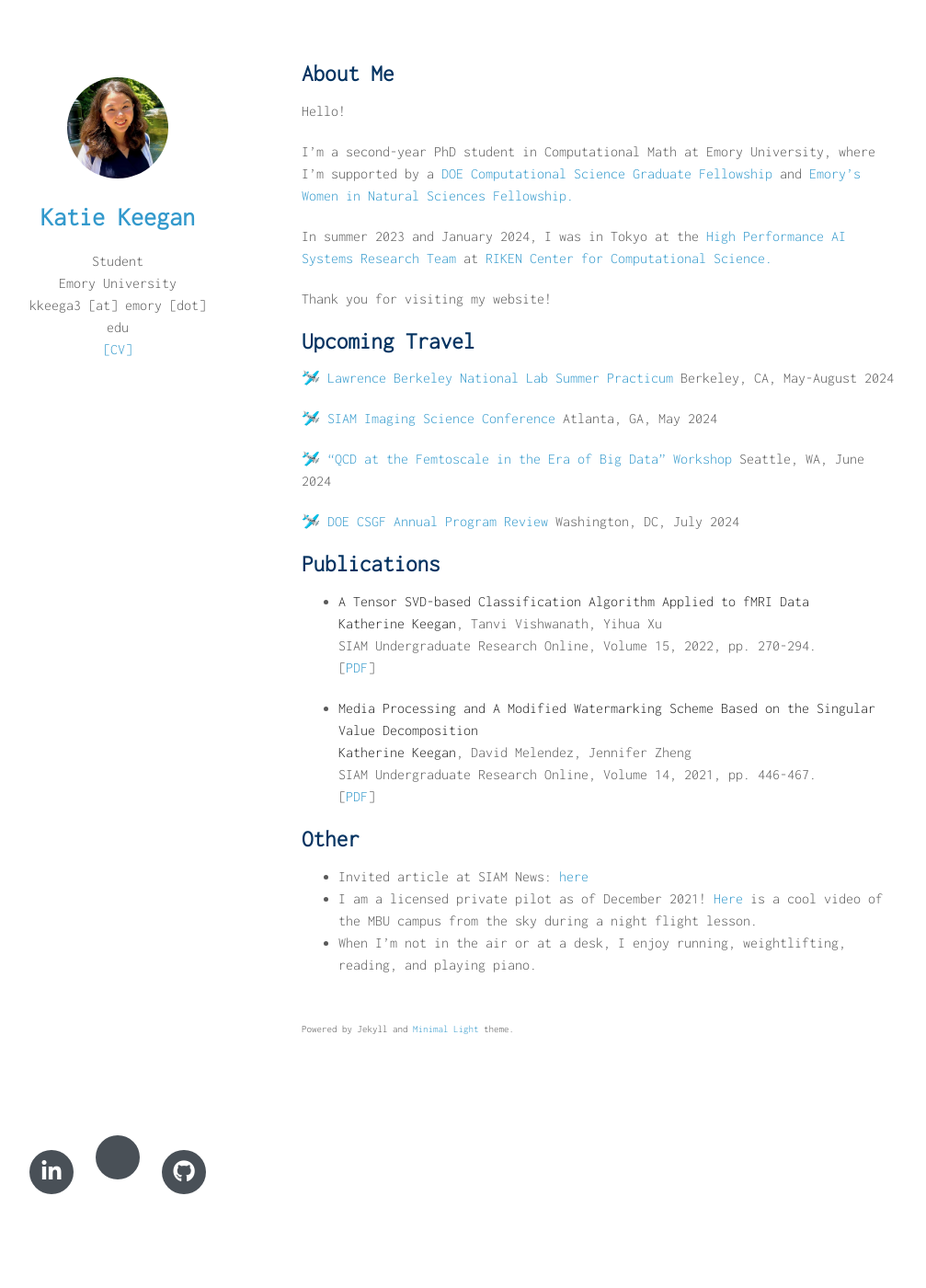
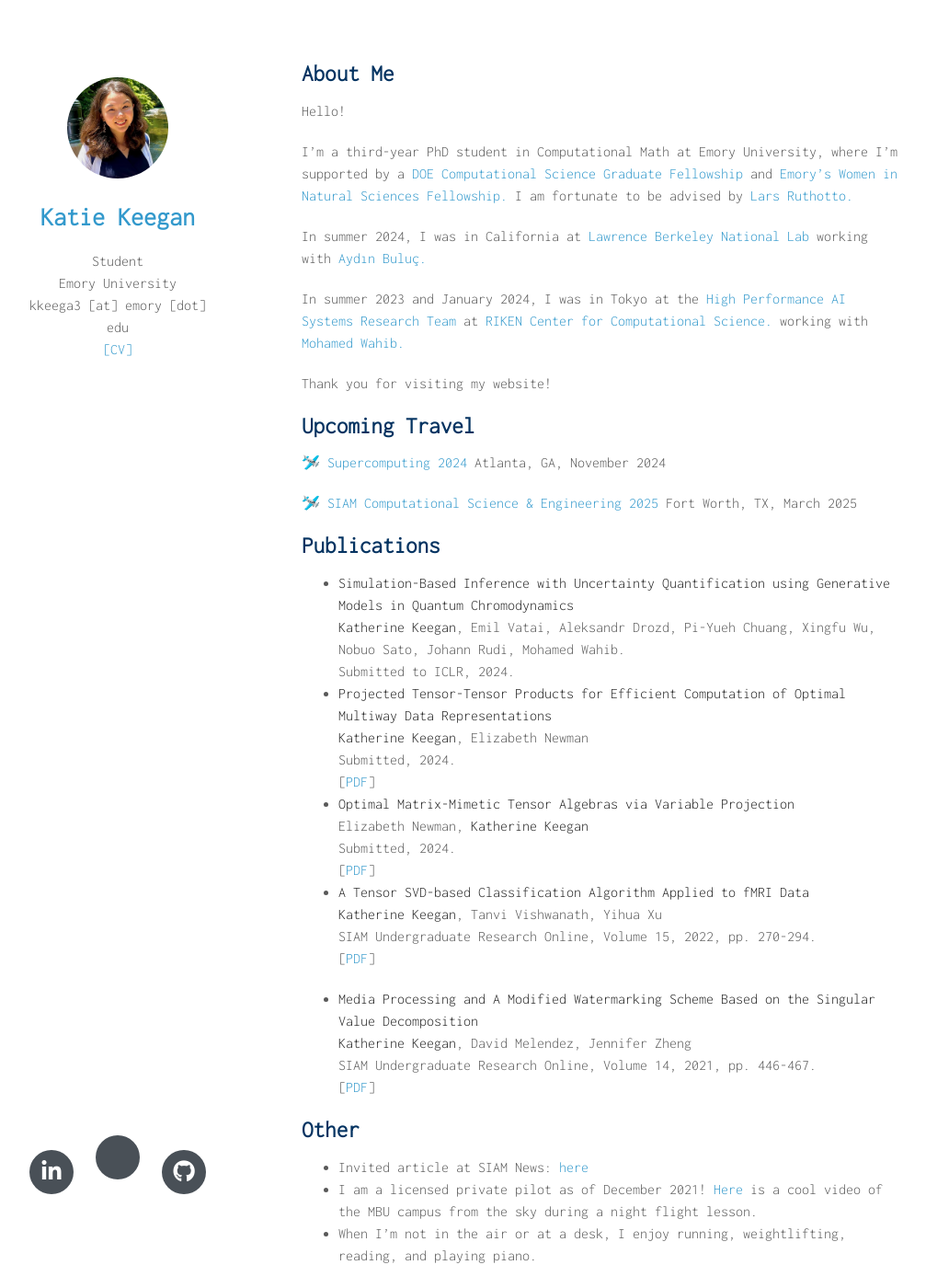
Before and after one commit to katiekeegan/katiekeegan, a Jekyll site: the page built from index.md, in a window 1280 px wide and 1400 px high. Shown: the whole window at 92% size, without its empty margins (142-1149 px from the left). Built offline with Jekyll 4.4.1, drawn with Linux system fonts in a browser that asks for light colours; nearby versions of some CDN libraries; a style sheet for code colours, icons or effects is not loaded; our own code applies the rules of GitHub Pages for plain Markdown files.

Commit message:
Update index.md

```diff
--- a/index.md
+++ b/index.md
@@ -6,28 +6,43 @@ layout: homepage
 
 Hello!
 
-I'm a second-year PhD student in Computational Math at Emory University, where I'm supported by a [DOE Computational Science Graduate Fellowship](https://www.krellinst.org/csgf/) and [Emory's Women in Natural Sciences Fellowship.](https://www.gs.emory.edu/admissions/finance_overview.html#:~:text=The%20Women%20in%20Natural%20Sciences,have%20demonstrated%20outstanding%20academic%20achievement.)
+I'm a third-year PhD student in Computational Math at Emory University, where I'm supported by a [DOE Computational Science Graduate Fellowship](https://www.krellinst.org/csgf/) and [Emory's Women in Natural Sciences Fellowship.](https://www.gs.emory.edu/admissions/finance_overview.html#:~:text=The%20Women%20in%20Natural%20Sciences,have%20demonstrated%20outstanding%20academic%20achievement.) I am fortunate to be advised by [Lars Ruthotto.](https://www.math.emory.edu/~lruthot/)
 
-In summer 2023 and January 2024, I was in Tokyo at the [High Performance AI Systems Research Team](https://www.r-ccs.riken.jp/en/research/labs/hpaisrt/) at [RIKEN Center for Computational Science.](https://www.r-ccs.riken.jp/en/)
+In summer 2024, I was in California at [Lawrence Berkeley National Lab](https://www.lbl.gov/) working with [Aydın Buluç.](https://people.eecs.berkeley.edu/~aydin/)
+
+In summer 2023 and January 2024, I was in Tokyo at the [High Performance AI Systems Research Team](https://www.r-ccs.riken.jp/en/research/labs/hpaisrt/) at [RIKEN Center for Computational Science.](https://www.r-ccs.riken.jp/en/) working with [Mohamed Wahib.](https://scholar.google.com/citations?user=C3fmEegAAAAJ&hl=en)
 
 Thank you for visiting my website!
 
 ## Upcoming Travel
 
-🛩️ **[Lawrence Berkeley National Lab Summer Practicum](https://www.lbl.gov/)**
-Berkeley, CA, May-August 2024
+🛩️ **[Supercomputing 2024](https://sc24.supercomputing.org/)**
+Atlanta, GA, November 2024
 
-🛩️ **[SIAM Imaging Science Conference](https://www.siam.org/conferences/cm/conference/is24)**
-Atlanta, GA, May 2024
-
-🛩️ **["QCD at the Femtoscale in the Era of Big Data" Workshop](https://www.int.washington.edu/programs-and-workshops/24-2a)**
-Seattle, WA, June 2024
-
-🛩️ **[DOE CSGF Annual Program Review](https://www.krellinst.org/csgf/about-doe-csgf/news-events/annual-program-review)**
-Washington, DC, July 2024
+🛩️ **[SIAM Computational Science & Engineering 2025]([https://www.siam.org/conferences/cm/conference/is24](https://www.siam.org/conferences-events/siam-conferences/cse25/))**
+Fort Worth, TX, March 2025
 
 ## Publications
 
+- **Simulation-Based Inference with Uncertainty Quantification using Generative Models in Quantum Chromodynamics**
+  <br>
+  **Katherine Keegan**, Emil Vatai, Aleksandr Drozd, Pi-Yueh Chuang, Xingfu Wu, Nobuo Sato, Johann Rudi, Mohamed Wahib.
+  <br>
+  Submitted to ICLR, 2024.
+- **Projected Tensor-Tensor Products for Efficient Computation of Optimal Multiway Data Representations**
+  <br>
+  **Katherine Keegan**, Elizabeth Newman
+  <br>
+  Submitted, 2024.
+  <br>
+  [[PDF](https://arxiv.org/pdf/2409.19402)]
+- **Optimal Matrix-Mimetic Tensor Algebras via Variable Projection**
+  <br>
+  Elizabeth Newman, **Katherine Keegan**
+  <br>
+  Submitted, 2024.
+  <br>
+  [[PDF](https://arxiv.org/pdf/2406.06942)]
 - **A Tensor SVD-based Classification Algorithm Applied to fMRI Data**
   <br>
   **Katherine Keegan**, Tanvi Vishwanath, Yihua Xu
```
